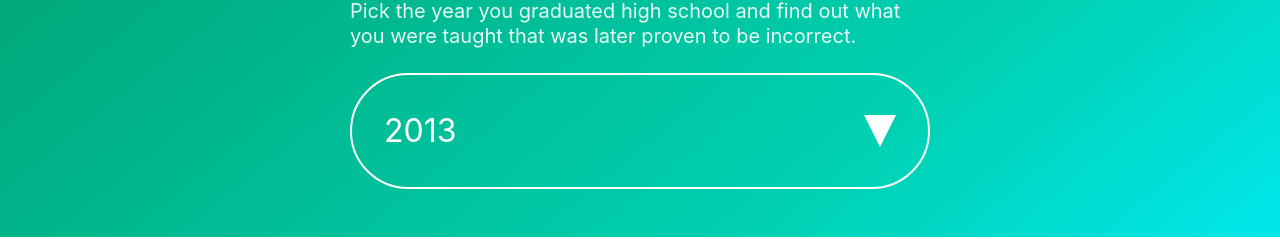
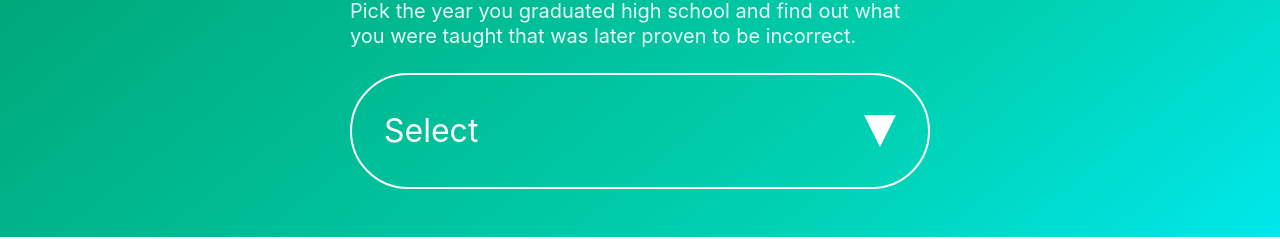
Before and after one commit to nnorthway/outdated.today, a React (Create React App) app: page / in a window 1280 px wide. Shown: the part 261-500 px from the top of the page. Built offline with nearby package versions, Linux system fonts and the light colour scheme.

Commit message:
minor updates
changing seo/meta tags

app.js: removing unused/unneeded vars
about.jsx: adding link to GH repo

readme: re-initializing

```diff
--- a/public/index.html
+++ b/public/index.html
@@ -5,39 +5,22 @@
     <link rel="icon" href="%PUBLIC_URL%/favicon.ico" />
     <meta name="viewport" content="width=device-width, initial-scale=1" />
     <meta name="theme-color" content="#000000" />
-    <meta
-      name="description"
-      content="Web site created using create-react-app"
-    />
     <link rel="apple-touch-icon" href="%PUBLIC_URL%/logo192.png" />
-    <!--
-      manifest.json provides metadata used when your web app is installed on a
-      user's mobile device or desktop. See https://developers.google.com/web/fundamentals/web-app-manifest/
-    -->
     <link rel="manifest" href="%PUBLIC_URL%/manifest.json" />
-    <!--
-      Notice the use of %PUBLIC_URL% in the tags above.
-      It will be replaced with the URL of the `public` folder during the build.
-      Only files inside the `public` folder can be referenced from the HTML.
-
-      Unlike "/favicon.ico" or "favicon.ico", "%PUBLIC_URL%/favicon.ico" will
-      work correctly both with client-side routing and a non-root public URL.
-      Learn how to configure a non-root public URL by running `npm run build`.
-    -->
-    <title>React App</title>
+    <title>outdated.today</title>
+    <meta name='description' content='you were taught wrong.'>
+    <meta name='robots' content='index,follow'>
+    <meta name='googlebot' content='index,follow'>
+    <meta name='google' content='nositelinkssearchbox'>
+    <meta name='google' content='notranslate'>
+    <meta name='generator' content='VSCode'>
+    <meta name='subject' content='factoids'>
+    <meta name='rating' content='General'>
+    <meta name='referrer' content='no-referrer'>
+    <meta http-equiv='x-dns-prefetch-control' content='off'>
   </head>
   <body>
     <noscript>You need to enable JavaScript to run this app.</noscript>
     <div id="root"></div>
-    <!--
-      This HTML file is a template.
-      If you open it directly in the browser, you will see an empty page.
-
-      You can add webfonts, meta tags, or analytics to this file.
-      The build step will place the bundled scripts into the <body> tag.
-
-      To begin the development, run `npm start` or `yarn start`.
-      To create a production bundle, use `npm run build` or `yarn build`.
-    -->
   </body>
 </html>
--- a/src/App.js
+++ b/src/App.js
@@ -18,7 +18,6 @@ function App() {
 
   let years = getYears();
   let [yearFacts, setYearFacts] = useState([])
-  let [selectedValue, setSelectedValue] = useState('select')
 
   let getYearFacts = (year) => {
     let result = facts.filter(item => item.year === parseInt(year))
@@ -27,7 +26,6 @@ function App() {
 
   let handleChange = (event) => {
     setYearFacts(getYearFacts(parseInt(event.target.value)))
-    setSelectedValue(event.target.value)
   }
 
   return (
@@ -44,11 +42,11 @@ function App() {
                 Pick the year you graduated high school and find out what you were taught that was
                 later proven to be incorrect.
               </p>
-              <select className='restyled' onChange={handleChange}>
-                  <option value='select' selected={selectedValue === 'select'?'true':'false'}>Select</option>
+              <select className='restyled' onChange={handleChange} defaultValue='select'>
+                  <option value='select'>Select</option>
                   {
                     years.map((item) => (
-                      <option value={item} key={item} selected={selectedValue === item?'true':'false'}>{item}</option>
+                      <option value={item} key={item}>{item}</option>
                     ))
                   }
               </select>
--- a/src/components/pages/About.jsx
+++ b/src/components/pages/About.jsx
@@ -19,7 +19,7 @@ function About() {
             <div className='column is-three-fifths'>
               <h3 className='is-size-3'>If you want to contribute...</h3>
               <p>
-                I'd really appreciate that. Credit will be given where it's due. Fill out the form below, and I'll let you know when it's added to the site. Additionally, you can add an issue on the GitHub repo, which will be closed when I add it.
+                I'd really appreciate that. Credit will be given where it's due. Fill out the form below, and I'll let you know when it's added to the site. Additionally, you can add an issue on the <a href='https://github.com/nnorthway/outdated.today' target='_blank' rel='noreferrer'>GitHub repo</a>, which will be closed when I add it.
               </p>
               <hr />
               <Contact />
```
Also changed, not shown: 1 other file (tests, documents, lock files or other folders).
